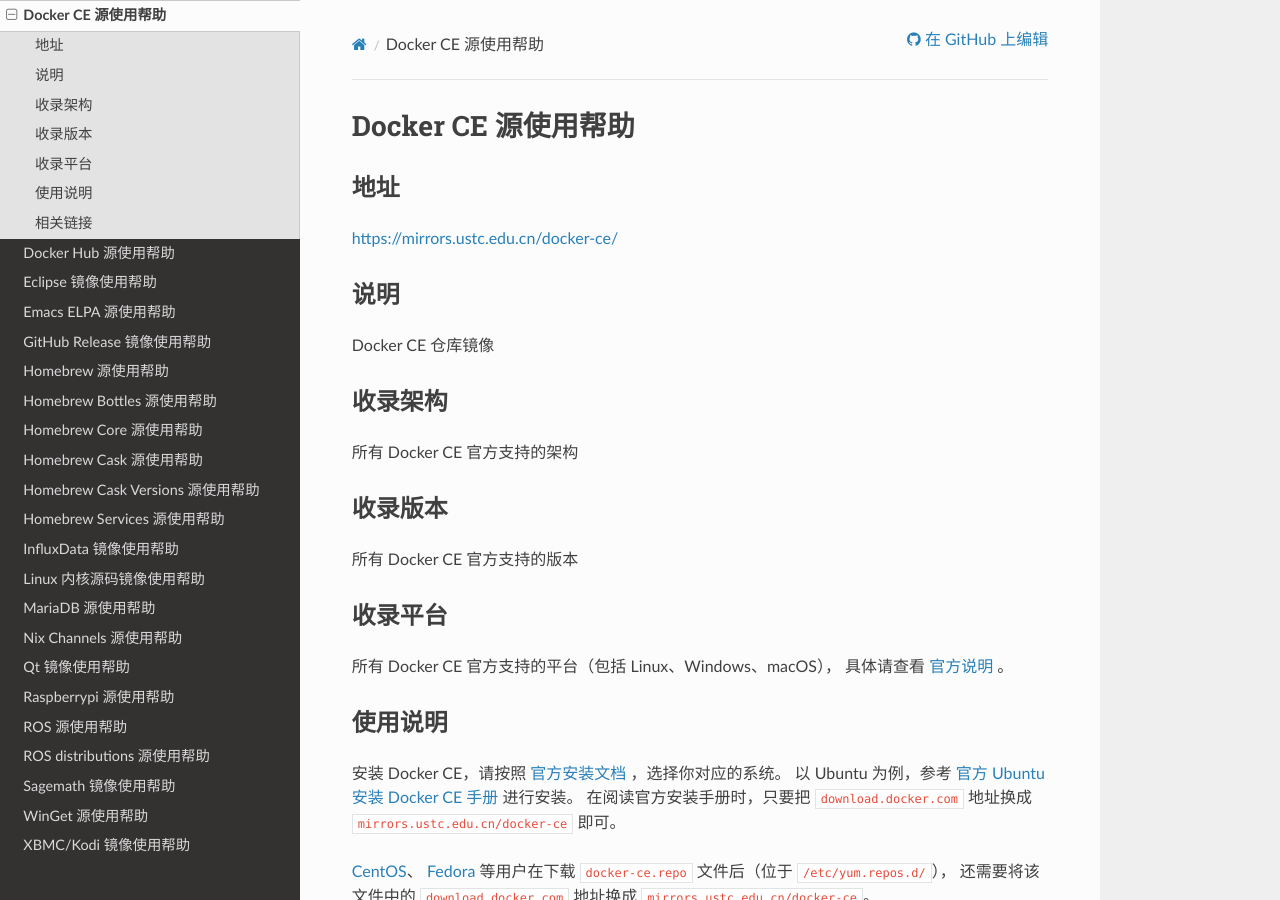
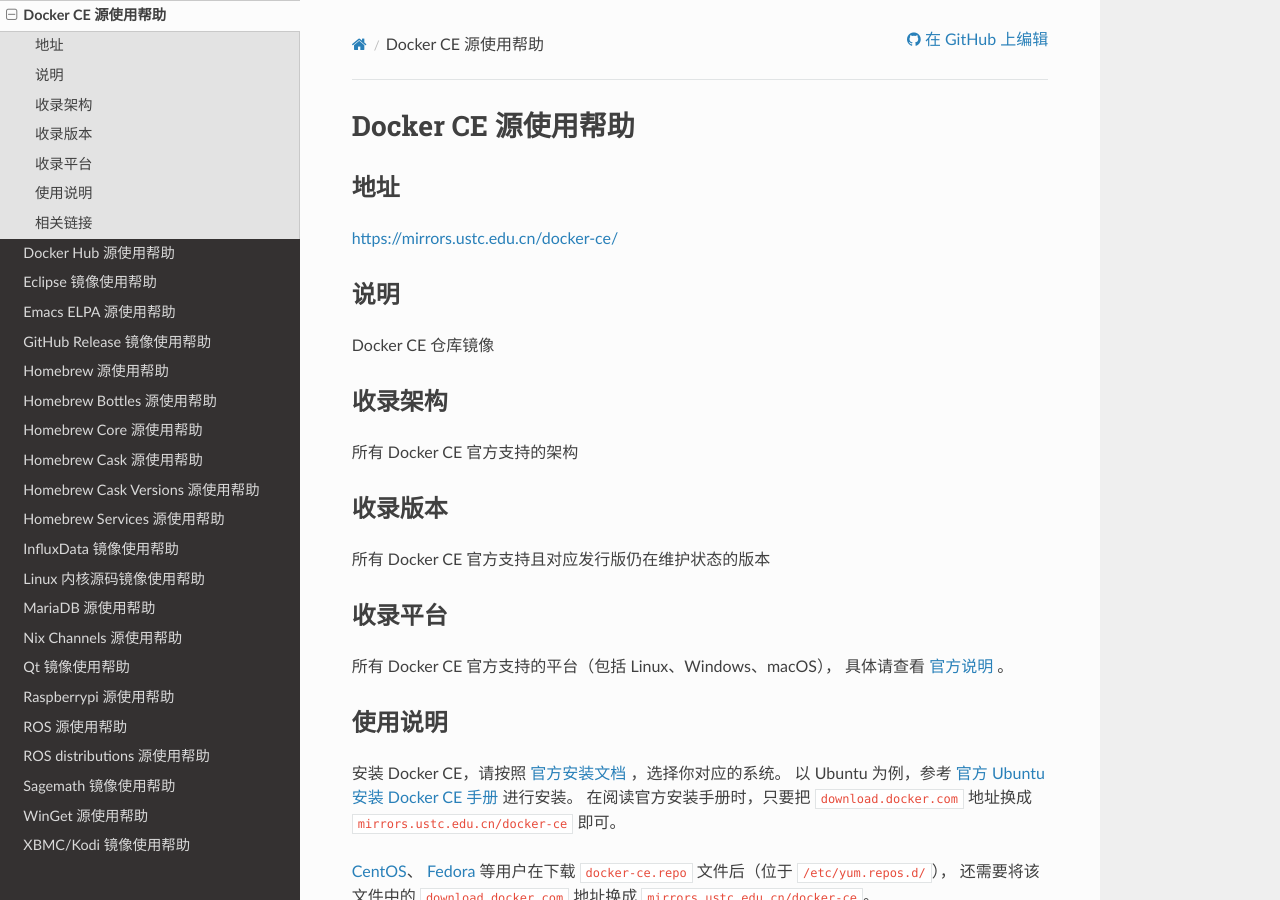
Before and after one commit to ustclug/mirrorhelp, a Sphinx documentation site: the page built from source/docker-ce.rst, in a window 1280 px wide and 900 px high. Built offline with Sphinx 7.4.7 and the Read the Docs theme 2.0.0, drawn with Linux system fonts in a browser that asks for light colours; pages that are not in the unit, such as notebooks, are missing from menus.

Commit message:
docker-ce: update version docs
https://github.com/ustclug/discussions/issues/434#issuecomment-1717612695

```diff
--- a/source/docker-ce.rst
+++ b/source/docker-ce.rst
@@ -20,7 +20,7 @@
 收录版本
 ========
 
-所有 Docker CE 官方支持的版本
+所有 Docker CE 官方支持且对应发行版仍在维护状态的版本
 
 收录平台
 ========
```
